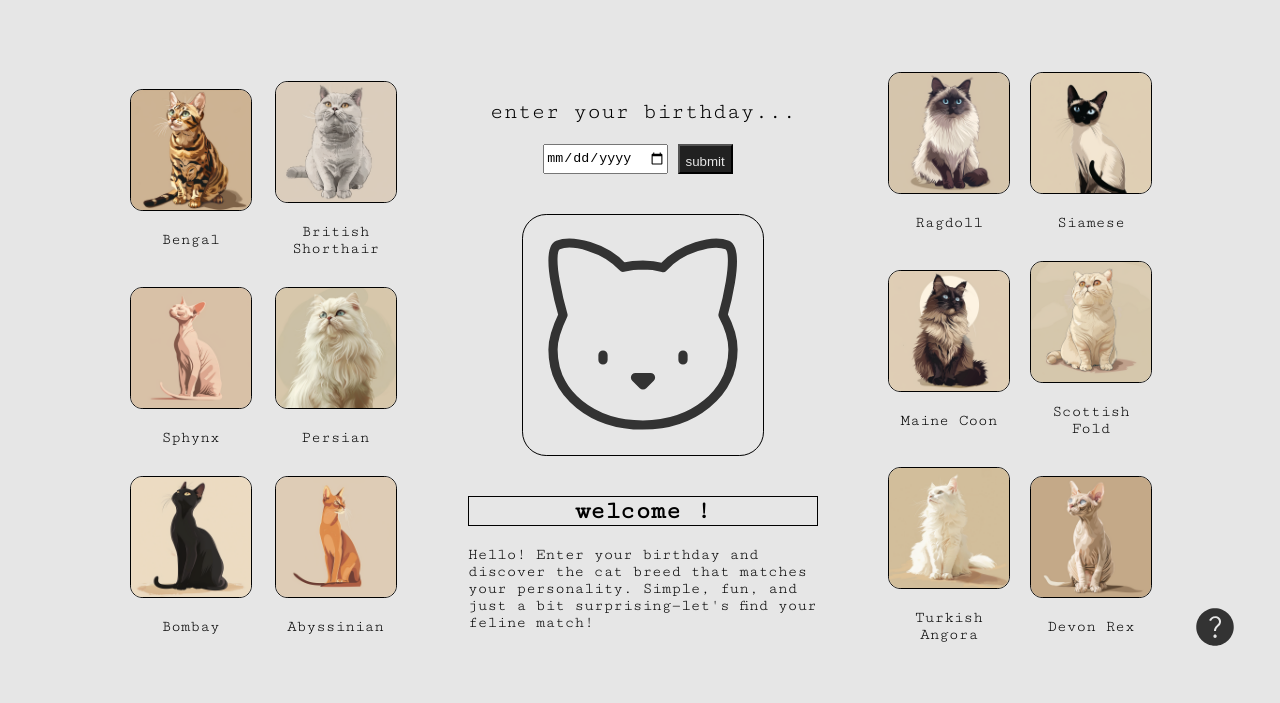
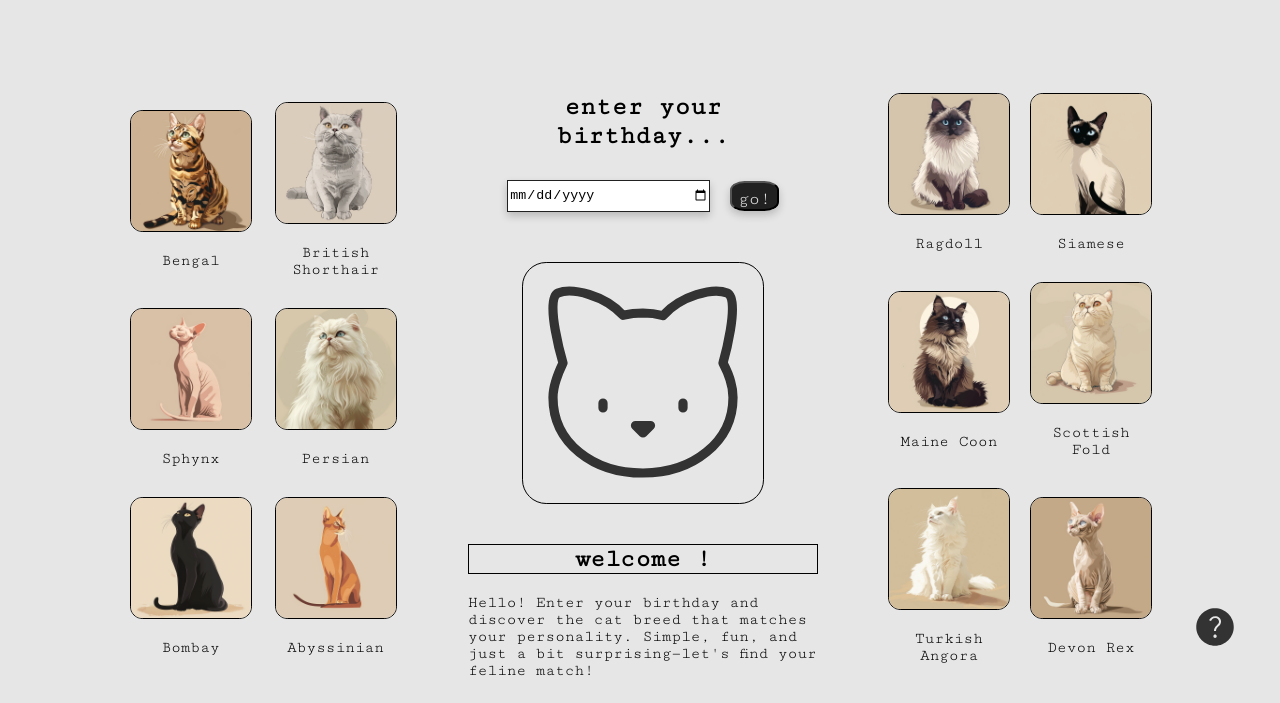
Before and after one commit to suhaani-g/idm231-sg3836, a plain HTML site: page index.html in a window 1280 px wide. Shown: the part 128-831 px from the top of the page. Before the commit the page ends 800 px from the top, so only its background shows below. Drawn offline with Linux system fonts and the light colour scheme.

Commit message:
Edit input

```diff
--- a/index.html
+++ b/index.html
@@ -76,10 +76,10 @@
     <div class="middle-section">
 
         <div class="birthday">
-            <div class="typebirth">enter your birthday...</div>
+            <div class="typebirth"><b>enter your birthday...</b></div>
             <div class="DOB">
                 <input type="date" class="date1">
-                <button class="submiticon"> submit</button>
+                <button class="submiticon"> go!</button>
             </div>
 
         </div>
--- a/style.css
+++ b/style.css
@@ -102,7 +102,7 @@ header .your-birthday, header .your-catbreed {
   flex-direction:column;
 }
 .typebirth{
-  font-size: 23px;
+  font-size: 26px;
   margin: 20px;
   display: flex;
   justify-content: center;
@@ -125,11 +125,12 @@ header .your-birthday, header .your-catbreed {
 
 }
 
-.DOB{
+input{
+  margin:10px;
   height: 30px;
-  width: 300px;
-  border-radius: 40%;
-
+  width: 200px;
+  box-shadow: 0 4px 8px rgba(0, 0, 0, 0.2);
+  border: 1px solid #212121 ;
 }
 
 
@@ -138,6 +139,22 @@ header .your-birthday, header .your-catbreed {
   height: 30px;
   background-color: #212121;
   color:#e6e6e6;
+  text-align: center;
+  font-size: 18px;
+  font-family: Cutive Mono;
+  border-radius: 30%;
+  transition: opacity 0.5s;
+  transition: transform 0.5s ease;
+  box-shadow: 0 4px 8px rgba(0, 0, 0, 0.2);
+
+}
+
+.submiticon:hover{
+  opacity: 0.5;
+  background: rgba(0, 0, 0, 0.5);
+  cursor:pointer;
+  transform: translateY(-10px);
+
 }
 
 .welcome-title{
```
